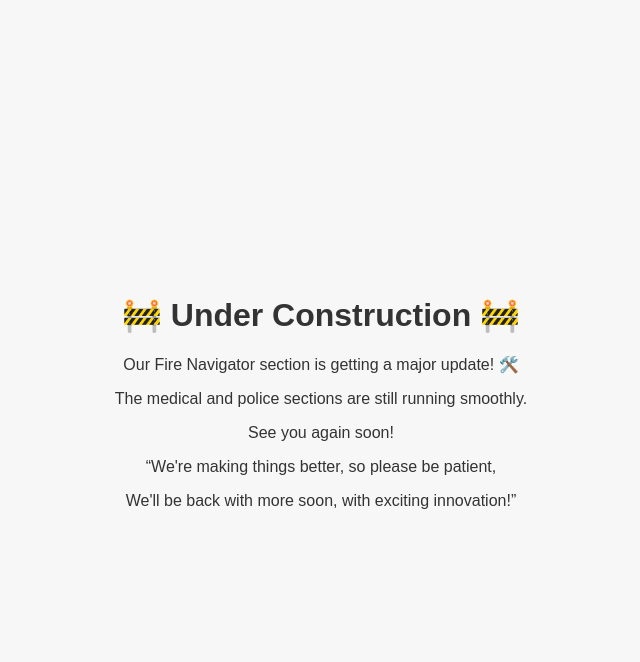
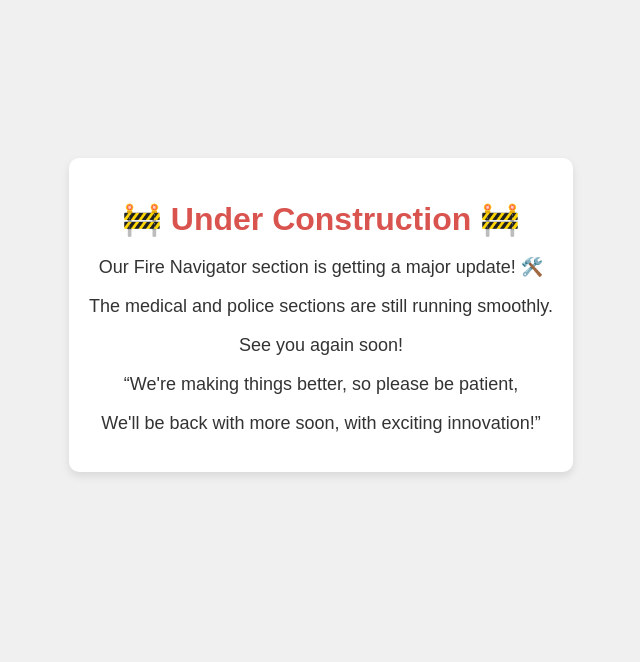
Before and after one commit to Society42/NovaDesignsVercel, a website: page Fire Navigator/rank-structure.html in a window 1280 px wide. Shown: the whole page, without its empty margins (319-959 px from the left). Drawn offline with Linux system fonts and the light colour scheme.

Commit message:
Update rank-structure.css

```diff
--- a/Fire Navigator/styles/rank-structure.css
+++ b/Fire Navigator/styles/rank-structure.css
@@ -1,50 +1,62 @@
 body {
+    margin: 0;
     font-family: Arial, sans-serif;
-    margin: 0;
-    padding: 0;
-    background-color: #f7f7f7;
-    color: #333;
-    text-align: center;
-}
-
-.container {
+    background-color: #f0f0f0;
     display: flex;
     justify-content: center;
     align-items: center;
     height: 100vh;
-    background-color: #f7f7f7;
 }
 
-.content {
-    background-color: #fff;
+.container {
+    text-align: center;
+}
+
+.message {
+    background-color: #ffffff;
     padding: 20px;
     border-radius: 10px;
-    box-shadow: 0 0 10px rgba(0, 0, 0, 0.1);
-}
-
-.content h1 {
-    font-size: 2.5em;
-    margin-bottom: 20px;
-    color: #333;
-}
-
-.content p {
-    font-size: 1.2em;
-    margin-bottom: 20px;
-    color: #555;
-}
-
-.content img {
-    max-width: 100%;
-    height: auto;
+    box-shadow: 0 4px 8px rgba(0, 0, 0, 0.1);
     margin-bottom: 20px;
 }
 
-.content a {
-    color: #007bff;
-    text-decoration: none;
+.message h1 {
+    color: #d9534f;
+    margin-bottom: 10px;
 }
 
-.content a:hover {
-    text-decoration: underline;
+.message p {
+    font-size: 18px;
+    color: #333333;
 }
+
+.rhyme {
+    font-size: 16px;
+    color: #666666;
+}
+
+.animation {
+    display: flex;
+    justify-content: center;
+    align-items: center;
+}
+
+.waving-figure {
+    width: 150px;
+    height: 150px;
+    animation: wave 2s infinite;
+}
+
+@keyframes wave {
+    0%, 100% {
+        transform: rotate(0deg);
+    }
+    50% {
+        transform: rotate(15deg);
+    }
+}
+
+img {
+    max-width: 100%;
+    height: auto;
+}
```
